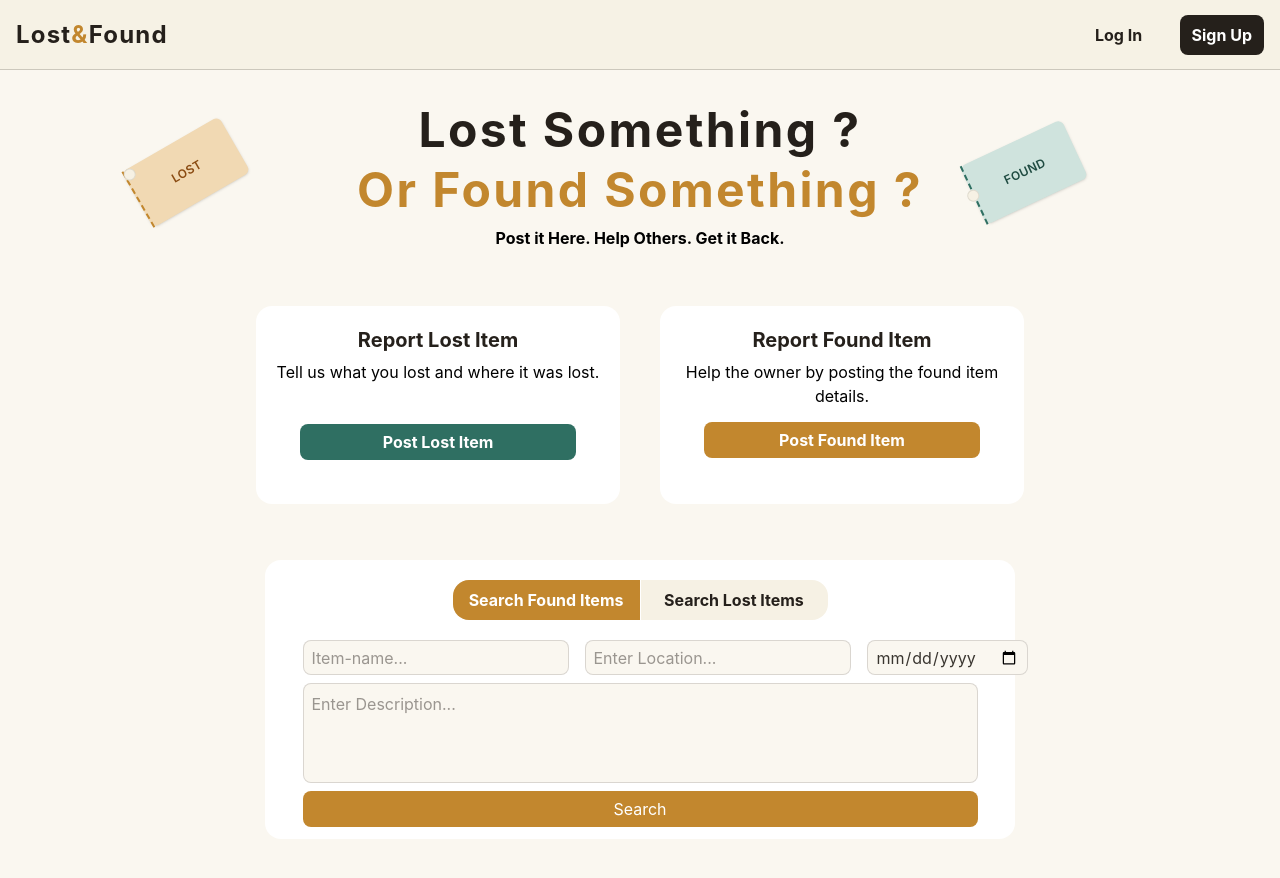
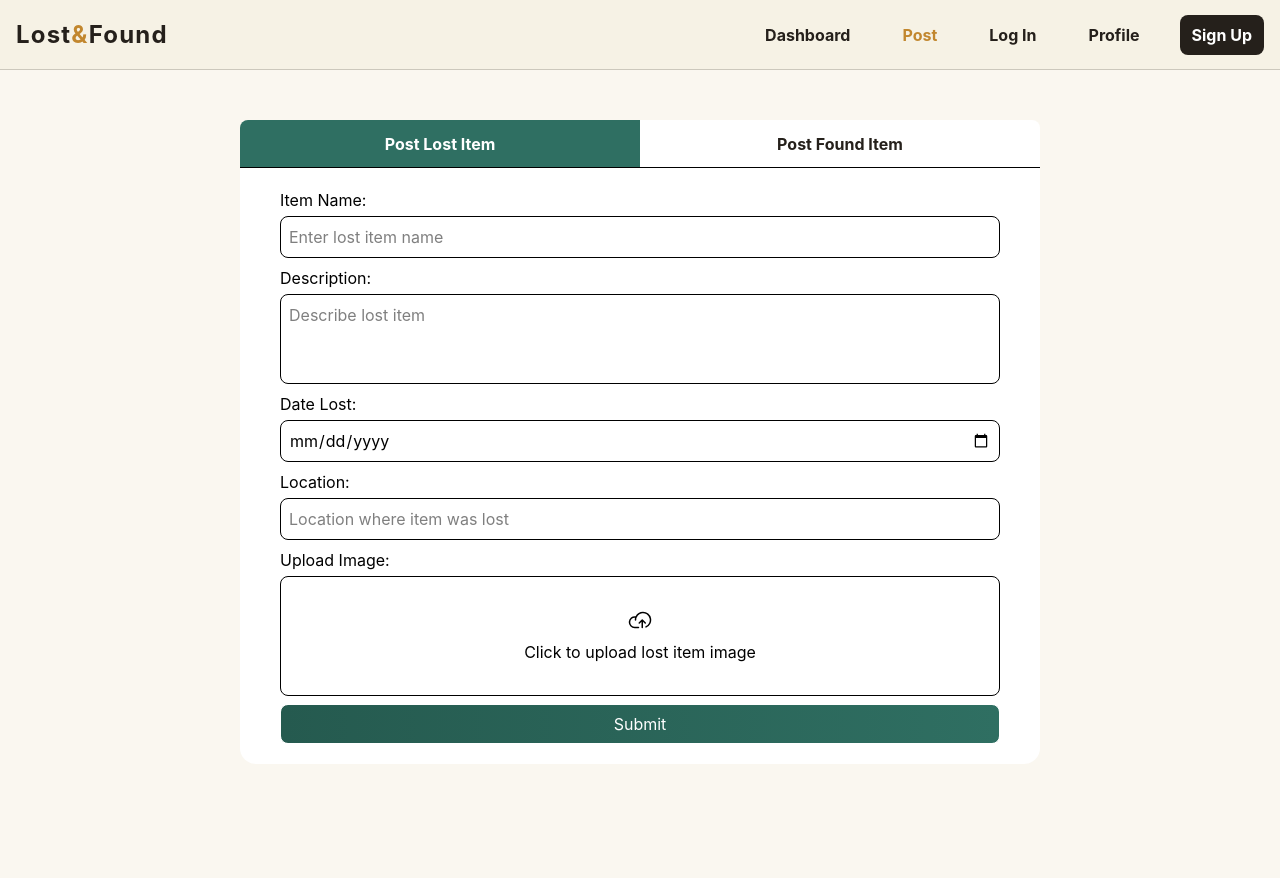
Before and after one commit to zeelpatel9260/Lost_And_Found, a React (Vite) app in the folder frontend/: page /post/report_lost_items in a window 1280 px wide. After the commit the page ends 800 px from the top, so only its background shows below. Built offline with nearby package versions, Linux system fonts and the light colour scheme.

Commit message:
add pagenotfound, integrate profile, post, modify post_endpoints

```diff
--- a/frontend/package.json
+++ b/frontend/package.json
@@ -15,6 +15,7 @@
     "@tailwindcss/vite": "^4.3.3",
     "react": "^19.2.8",
     "react-dom": "^19.2.8",
+    "react-router-dom": "^7.18.4",
     "tailwindcss": "^4.3.3"
   },
   "devDependencies": {
--- a/frontend/src/App.jsx
+++ b/frontend/src/App.jsx
@@ -1,9 +1,13 @@
-import UserAuth from './components/UserAuth'
+import UserAuth from "./components/UserAuth";
 import AdminAuth from "./components/AdminAuth";
 import "./App.css";
 import Dashboard from "./pages/Dashboard";
 import Navbar from "./components/Navbar";
 import { useState } from "react";
+import { BrowserRouter, Routes, Route } from "react-router-dom";
+import Post from "./components/Post";
+import Profile from "./components/Profile";
+import PageNotFound from "./components/PageNotFound";
 
 function App() {
   const [userAuth, setUserAuth] = useState({
@@ -17,26 +21,33 @@ function App() {
 
   return (
     <>
-      {!adminAuth.state && userAuth.state && (
-        <UserAuth setUserAuth={setUserAuth} userAuth={userAuth} setAdminAuth={setAdminAuth} adminAuth={adminAuth} />
-      )}
-      {adminAuth.state && !userAuth.state && (
-        <AdminAuth setUserAuth={setUserAuth} userAuth={userAuth} setAdminAuth={setAdminAuth} adminAuth={adminAuth} />
-      )}
-      <Navbar setUserAuth={setUserAuth} />
-      <Dashboard />
-      {/* <div
-        className="
-        bg-(--bg)
-        flex
-        justify-center
-        items-center
-        w-screen
-        h-screen"
-      >
-        <UserAuth></UserAuth>
-        <AdminAuth></AdminAuth>
-      </div> */}
+      <BrowserRouter>
+        {!adminAuth.state && userAuth.state && (
+          <UserAuth
+            setUserAuth={setUserAuth}
+            userAuth={userAuth}
+            setAdminAuth={setAdminAuth}
+            adminAuth={adminAuth}
+          />
+        )}
+        {adminAuth.state && !userAuth.state && (
+          <AdminAuth
+            setUserAuth={setUserAuth}
+            userAuth={userAuth}
+            setAdminAuth={setAdminAuth}
+            adminAuth={adminAuth}
+          />
+        )}
+        <Navbar setUserAuth={setUserAuth}/>
+
+        <Routes>
+          <Route path={"/dashboard"} element={<Dashboard />}></Route>
+          <Route path={"/post/report_lost_items"} element={<Post />}></Route>
+          <Route path={"/post/report_found_items"} element={<Post />}></Route>
+          <Route path={"/profile"} element={<Profile />}></Route>
+          <Route path={"*"} element={<PageNotFound />}></Route>
+        </Routes>
+      </BrowserRouter>
     </>
   );
 }
--- a/frontend/src/components/Navbar.jsx
+++ b/frontend/src/components/Navbar.jsx
@@ -1,6 +1,10 @@
+import { useNavigate, useLocation } from "react-router-dom";
+
 export default function Navbar({
   setUserAuth
 }) {
+  const navigate = useNavigate();
+  const location = useLocation();
   return (
     <>
       <div className="bg-(--navbar)/90 text-(--text-1) nav-container max-w-full w-full h-[70px] fixed z-2 top-0 border-b-1 border-(--border-1)/20">
@@ -8,18 +12,39 @@ export default function Navbar({
           <div className="logo tracking-wider text-2xl font-bold">
             Lost<span className="text-(--orange)">&</span>Found
           </div>
-          <ul className="menus flex gap-4 cursor-pointer">
-            <li className="h-[40px] text-(--text-1) font-bold rounded-lg flex justify-center items-center transition-all duration-150 ease-in-out active:scale-95 w-[90px]">
-              <button className="cursor-pointer border-0 outline-0 py-1 px-3 w-full" onClick={() => {
+          <ul className="menus flex gap-7 cursor-pointer">
+            <li className={`h-[40px] text-(--text-1) font-bold rounded-lg flex justify-center items-center transition-all duration-150 ease-in-out active:scale-90`} onClick={() => {
+                navigate('/dashboard')
+              }}>
+              <button className={`cursor-pointer border-0 outline-0 py-1 px-3 w-full ${location.pathname.includes('/dashboard') ? 'text-(--orange)' : ''}`}>
+                Dashboard
+              </button>
+            </li>
+            <li className="h-[40px] text-(--text-1) font-bold rounded-lg flex justify-center items-center transition-all duration-150 ease-in-out active:scale-95" onClick={() => {
+                navigate('/post/report_lost_items')
+              }}>
+              <button className={`${location.pathname.includes('/post') ? 'text-(--orange)' : ''} cursor-pointer border-0 outline-0 py-1 px-3 w-full`}>
+                Post
+              </button>
+            </li>
+            <li className="h-[40px] text-(--text-1) font-bold rounded-lg flex justify-center items-center transition-all duration-150 ease-in-out active:scale-95" onClick={() => {
                 setUserAuth({state: true, page: 'login'})
               }}>
+              <button className="cursor-pointer border-0 outline-0 py-1 px-3 w-full">
                 Log In
               </button>
             </li>
-            <li className="h-[40px] text-(--pure-white) bg-(--btn-black) font-bold rounded-lg flex justify-center items-center transition-all duration-150 ease-in active:scale-95 w-[90px]overflow-hidden">
-              <button className="cursor-pointer border-0 outline-0 py-1 px-3 w-full" onClick={() => {
+            <li className={`h-[40px] text-(--text-1) font-bold rounded-lg flex justify-center items-center transition-all duration-150 ease-in-out active:scale-90`} onClick={() => {
+                navigate('/profile')
+              }}>
+              <button className={`cursor-pointer border-0 outline-0 py-1 px-3 w-full ${location.pathname.includes('/profile') ? 'text-(--orange)' : ''}`}>
+                Profile
+              </button>
+            </li>
+            <li className="h-[40px] text-(--pure-white) bg-(--btn-black) font-bold rounded-lg flex justify-center items-center transition-all duration-150 ease-in active:scale-95 w-[90px]overflow-hidden" onClick={() => {
                 setUserAuth({state: true, page: 'signup'})
               }}>
+              <button className="cursor-pointer border-0 outline-0 py-1 px-3 w-full transition-all duration-150 ease-in hover:opacity-90">
                 Sign Up
               </button>
             </li>
--- /dev/null
+++ b/frontend/src/components/PageNotFound.jsx
@@ -0,0 +1,29 @@
+import { useNavigate } from "react-router-dom";
+
+export default function PageNotFound() {
+  const navigate_not_found = useNavigate();
+  return (
+    <>
+      <div className="min-h-screen w-full flex flex-col justify-center items-center text-(--text-1) px-4">
+        <h1 className="text-9xl font-extrabold text-(--orange) tracking-widest">
+          404
+        </h1>
+        <div className="bg-(--btn-black) text-(--pure-white) px-2 text-sm rounded rotate-12 absolute mb-16">
+          Page Not Found
+        </div>
+
+        <p className="text-xl font-medium mt-4 text-center max-w-md">
+          The page you are looking for doesn't exist, has been moved, or is
+          temporarily unavailable.
+        </p>
+
+        <button
+          onClick={() => navigate_not_found("/dashboard")}
+          className="mt-8 px-6 py-3 bg-(--btn-black) text-(--pure-white) font-bold rounded-lg transition-all duration-150 ease-in active:scale-95 cursor-pointer border-0 outline-0 shadow-lg hover:opacity-90"
+        >
+          Back to Dashboard
+        </button>
+      </div>
+    </>
+  );
+}
--- a/frontend/src/components/Post.jsx
+++ b/frontend/src/components/Post.jsx
@@ -1,24 +1,24 @@
-import { useState } from "react"
-import { CloudArrowUpIcon } from "@phosphor-icons/react"
+import { useState } from "react";
+import { useNavigate } from "react-router-dom";
+import { CloudArrowUpIcon } from "@phosphor-icons/react";
 export default function Post() {
+  const[activePost, setActivePost] = useState("lost");
 
   const [lostItemDetails, setLostItemDetails] = useState({
-        'item_name': '',
-        'description': '',
-        'date': '',
-        'location': '',
-        'image': null
-    })
+    item_name: "",
+    description: "",
+    date: "",
+    location: "",
+    image: null,
+  });
 
   const [foundItemDetails, setFoundItemDetails] = useState({
-        'item_name': '',
-        'description': '',
-        'date': '',
-        'location': '',
-        'image': null
-    })
-
-    const [activePost, setActivePost] = useState("lost");
+    item_name: "",
+    description: "",
+    date: "",
+    location: "",
+    image: null,
+  });
 
   function onLostChange(event) {
     const { name, value, type, files } = event.target;
@@ -39,42 +39,41 @@ export default function Post() {
   }
 
   function onSubmit(event) {
-        event.preventDefault()
+    event.preventDefault();
 
-        activePost === 'lost' ? (
-            setLostItemDetails({
-                'item_name': '',
-                'description': '',
-                'date': '',
-                'location': '',
-                'image': null
+    activePost === "lost"
+      ? setLostItemDetails({
+          item_name: "",
+          description: "",
+          date: "",
+          location: "",
+          image: null,
         })
-        )
-            :
-            (
-                setFoundItemDetails({
-                    'item_name': '',
-                    'description': '',
-                    'date': '',
-                    'location': '',
-                    'image': null
-                })
-            )
+      : setFoundItemDetails({
+          item_name: "",
+          description: "",
+          date: "",
+          location: "",
+          image: null,
+        });
   }
+  const navigate_post = useNavigate();
 
   return (
     <>
-            <div className="mt-20 flex flex-col items-center border rounded-lg w-200 mx-auto bg-(--pure-white) ">
-
+      <div className="mt-30 flex flex-col items-center border-none rounded-2xl w-200 mx-auto bg-(--pure-white) ">
         <div className="flex w-full h-12 border-b">
-
           <button
             type="button"
-                        onClick={() => setActivePost("lost")}
-                        className={`w-1/2 rounded-tl-lg font-medium transition-colors
-                ${activePost === "lost"
-                                ? "bg-teal-600 text-white"
-                                : "bg-gray-100 text-gray-700"
+            onClick={() => {
+              setActivePost("lost");
+              navigate_post("/post/report_lost_items");
+            }}
+            className={`w-1/2 rounded-tl-lg transition-colors font-bold
+                ${
+                  activePost === "lost"
+                    ? "bg-(--green) text-(--pure-white) hover:bg-(--green-hover)"
+                    : "bg-(--pure-white) text-(--text-1)"
                 } cursor-pointer`}
           >
             Post Lost Item
@@ -82,46 +81,100 @@ export default function Post() {
 
           <button
             type="button"
-                        onClick={() => setActivePost("found")}
-                        className={`w-1/2 rounded-tr-lg font-medium transition-colors
-                ${activePost === "found"
-                                ? "bg-[#de9a52] text-white"
-                                : "bg-gray-100 text-gray-700"
+            onClick={() => {
+              setActivePost("found");
+              navigate_post("/post/report_found_items");
+            }}
+            className={`w-1/2 rounded-tr-lg font-bold transition-colors
+                ${
+                  activePost === "found"
+                    ? "bg-(--orange) text-(--pure-white) hover:bg-(--orange-hover)"
+                    : "bg-(--pure-white) text-(--text-1)"
                 } cursor-pointer`}
           >
             Post Found Item
           </button>
-
         </div>
 
-                {activePost === 'lost' ? (
-
+        {activePost === "lost" ? (
           <form className="my-5 flex flex-col items-center w-4/5 gap-2">
             <div className="w-180 flex flex-col gap-1">
-                            <label htmlFor="item_name" className="text-left">Item Name:</label>
-                            <input type="text" name="item_name" id="item_name" value={lostItemDetails.item_name} onChange={onLostChange} placeholder="Enter lost item name" className="w-full px-2 py-2 focus:outline-none focus:ring-0 border rounded-lg" />
+              <label htmlFor="item_name" className="text-left">
+                Item Name:
+              </label>
+              <input
+                type="text"
+                name="item_name"
+                id="item_name"
+                value={lostItemDetails.item_name}
+                onChange={onLostChange}
+                placeholder="Enter lost item name"
+                className="w-full px-2 py-2 focus:outline-none focus:ring-0 border rounded-lg"
+              />
             </div>
 
             <div className="w-180 flex flex-col gap-1">
               <label htmlFor="description">Description:</label>
-                            <textarea name="description" id="description" value={lostItemDetails.description} onChange={onLostChange} placeholder="Describe lost item" rows="3" className="w-full px-2 py-2 focus:outline-none focus:ring-0 border rounded-lg" />
+              <textarea
+                name="description"
+                id="description"
+                value={lostItemDetails.description}
+                onChange={onLostChange}
+                placeholder="Describe lost item"
+                rows="3"
+                className="w-full px-2 py-2 focus:outline-none focus:ring-0 border resize-none rounded-lg"
+              />
             </div>
 
             <div className="w-180 flex flex-col gap-1">
-                            <label htmlFor="date" className="text-left">Date Lost:</label>
-                            <input type="date" name="date" id="date" value={lostItemDetails.date} onChange={onLostChange} placeholder="dd-mm-yyyy" className="w-full px-2 py-2 focus:outline-none focus:ring-0 border rounded-lg" />
+              <label htmlFor="date" className="text-left">
+                Date Lost:
+              </label>
+              <input
+                type="date"
+                name="date"
+                id="date"
+                value={lostItemDetails.date}
+                onChange={onLostChange}
+                placeholder="dd-mm-yyyy"
+                className="w-full px-2 py-2 focus:outline-none focus:ring-0 border rounded-lg"
+              />
             </div>
 
             <div className="w-180 flex flex-col gap-1">
-                            <label htmlFor="location" className="text-left">Location:</label>
-                            <input type="text" name="location" id="location" value={lostItemDetails.location} onChange={onLostChange} placeholder="Location where item was lost" className="w-full px-2 py-2 focus:outline-none focus:ring-0 border rounded-lg" />
+              <label htmlFor="location" className="text-left">
+                Location:
+              </label>
+              <input
+                type="text"
+                name="location"
+                id="location"
+                value={lostItemDetails.location}
+                onChange={onLostChange}
+                placeholder="Location where item was lost"
+                className="w-full px-2 py-2 focus:outline-none focus:ring-0 border rounded-lg"
+              />
             </div>
 
             <div className="w-180 flex flex-col gap-1">
-                            <label htmlFor="image" className="text-left">Upload Image:</label>
-                            <input type="file" name="image" id="image" accept="image/*" onChange={onLostChange} className="hidden" />
-                            <label htmlFor="image" className="flex flex-col justify-center items-center gap-2 w-full h-30 border rounded-lg cursor-pointer">
-                                <span className="text-2xl"><CloudArrowUpIcon /></span>
+              <label htmlFor="image" className="text-left">
+                Upload Image:
+              </label>
+              <input
+                type="file"
+                name="image"
+                id="image"
+                accept="image/*"
+                onChange={onLostChange}
+                className="hidden"
+              />
+              <label
+                htmlFor="image"
+                className="flex flex-col justify-center items-center gap-2 w-full h-30 border rounded-lg cursor-pointer"
+              >
+                <span className="text-2xl">
+                  <CloudArrowUpIcon />
+                </span>
                 <span>
                   {lostItemDetails.image
                     ? lostItemDetails.image.name
@@ -130,14 +183,14 @@ export default function Post() {
               </label>
             </div>
 
-                        <button className="border rounded-lg w-180 h-10 cursor-pointer bg-[linear-gradient(90deg,#255A4F_0%,#2F6F62_100%)] text-white transition-all duration-300 hover:shadow-[0_0_20px_rgba(47,111,98,0.5)] hover:brightness-110" onClick={onSubmit}>
+            <button
+              className="border rounded-lg w-180 h-10 cursor-pointer bg-[linear-gradient(90deg,#255A4F_0%,#2F6F62_100%)] text-white transition-all duration-300 hover:shadow-[0_0_20px_rgba(47,111,98,0.5)] hover:brightness-110"
+              onClick={onSubmit}
+            >
               Submit
             </button>
           </form>
-                )
-                    :
-                    (
-
+        ) : (
           <form className="my-5 flex flex-col items-center w-4/5 gap-2">
             <div className="w-180 flex flex-col gap-1">
               <label htmlFor="found_item_name" className="text-left">
@@ -155,9 +208,7 @@ export default function Post() {
             </div>
 
             <div className="w-180 flex flex-col gap-1">
-                                <label htmlFor="found_description">
-                                    Description:
-                                </label>
+              <label htmlFor="found_description">Description:</label>
               <textarea
                 name="description"
                 id="found_description"
@@ -165,7 +216,7 @@ export default function Post() {
                 onChange={onFoundChange}
                 placeholder="Describe found item"
                 rows="3"
-                                    className="w-full px-2 py-2 focus:outline-none focus:ring-0 border rounded-lg"
+                className="w-full px-2 py-2 focus:outline-none focus:ring-0 resize-none border rounded-lg"
               />
             </div>
 
@@ -230,14 +281,14 @@ export default function Post() {
             </div>
 
             <button
-                                className="border rounded-lg w-180 h-10 cursor-pointer bg-[linear-gradient(90deg,#A9701E_0%,#C2872E_100%)] text-white transition-all duration-300 hover:shadow-[0_0_20px_rgba(194,135,46,0.5)] hover:brightness-110" onClick={onSubmit}
+              className="border rounded-lg w-180 h-10 cursor-pointer bg-[linear-gradient(90deg,#A9701E_0%,#C2872E_100%)] text-white transition-all duration-300 hover:shadow-[0_0_20px_rgba(194,135,46,0.5)] hover:brightness-110"
+              onClick={onSubmit}
             >
               Submit
             </button>
           </form>
-                    )
-                }
+        )}
       </div>
     </>
-    )
+  );
 }
```
Also changed, not shown: 1 other file (tests, documents, lock files or other folders). Lines whose indentation alone changed are shown as unchanged.
